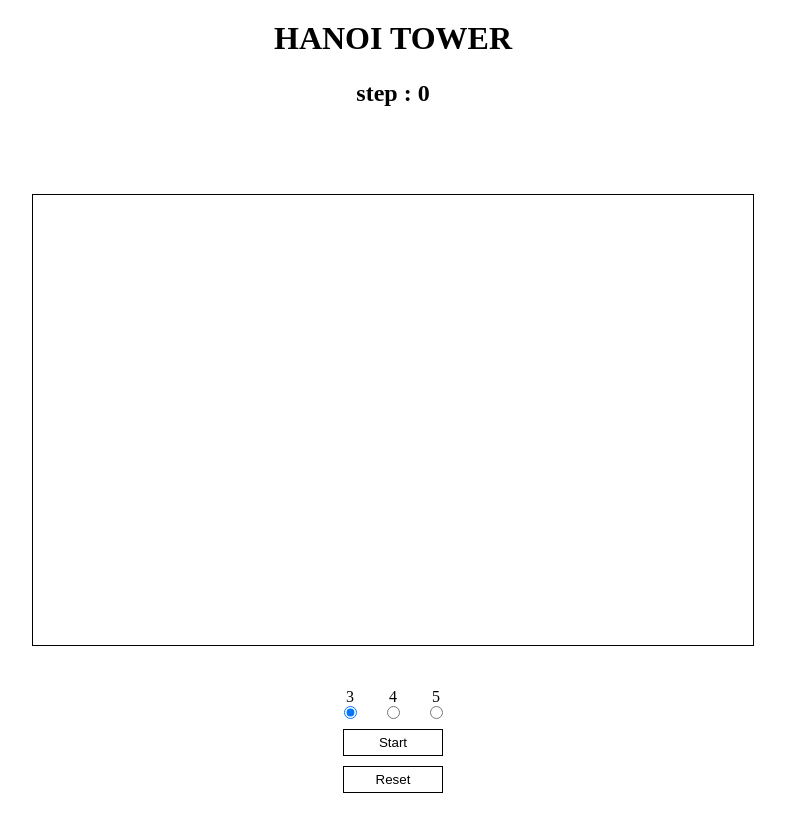
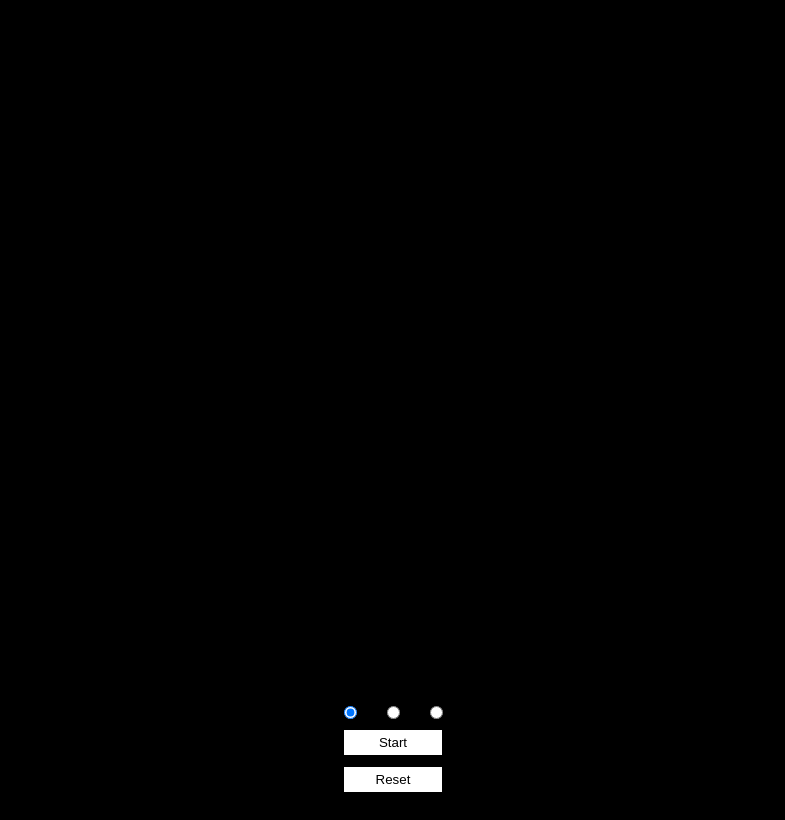
Before and after one commit to kento1811/HanoiTower, a plain HTML site: page index.html in a window 1280 px wide. Shown: the whole page, without its empty margins (247-1032 px from the left). Drawn offline with Linux system fonts and the light colour scheme.

Commit message:
change background color

```diff
--- a/index.js
+++ b/index.js
@@ -7,6 +7,10 @@ let selected = document.querySelector('input[name="Disc"]:checked');
 
 mainCanvas.width = window.innerWidth*(3/4)*(3/4);
 mainCanvas.height = window.innerHeight*(3/4)*(3/4);
+
+ctx.fillStyle = 'black';
+ctx.fillRect(0,0,mainCanvas.width,mainCanvas.height);
+
 
 let width = mainCanvas.width;
 let height = mainCanvas.height;
--- a/style.css
+++ b/style.css
@@ -7,6 +7,7 @@
 html,body{
     width: 100%;
     height: 100%;
+    background-color: black;
 }
 
 h1{
```
